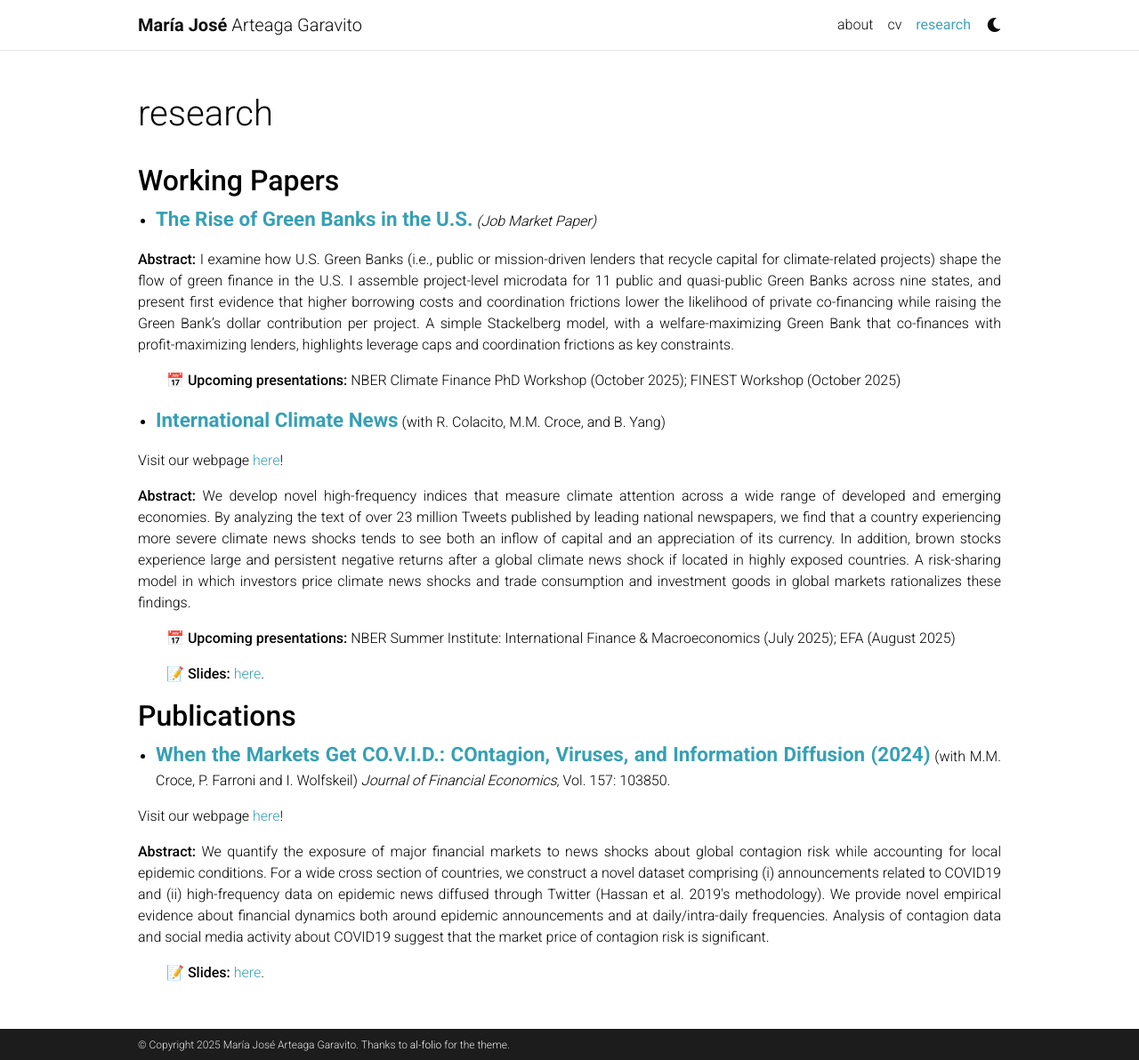
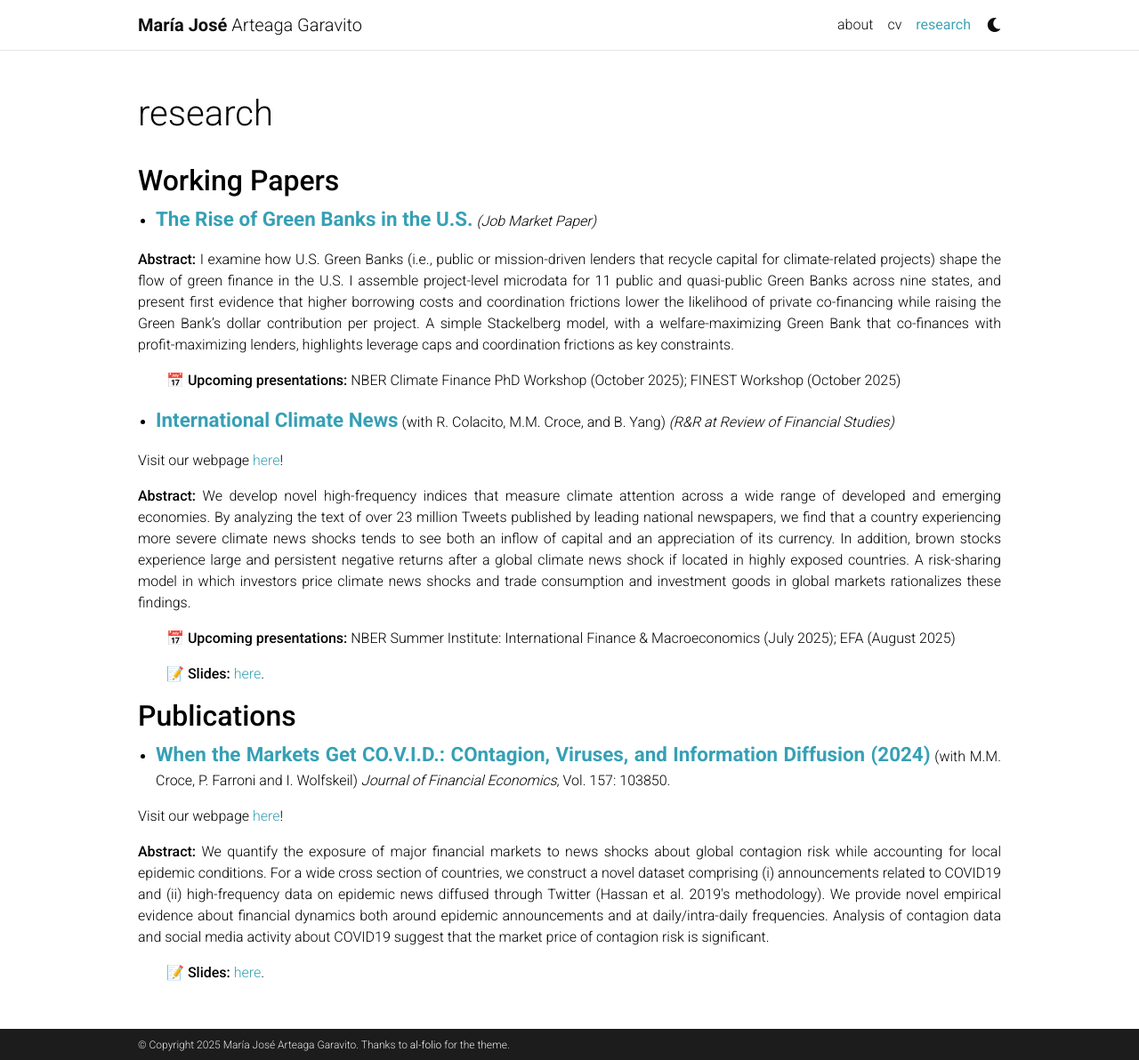
Before and after one commit to majoarteaga/majoarteaga.github.io, a Jekyll site: the page built from _pages/research.md, in a window 1280 px wide and 1192 px high. Shown: the whole window at 89% size. Built offline with Jekyll 4.4.1, drawn with Linux system fonts in a browser that asks for light colours; comment, search, counter and statistics services are not loaded; a style sheet for code colours, icons or effects is not loaded.

Commit message:
Update research.md

```diff
--- a/_pages/research.md
+++ b/_pages/research.md
@@ -39,7 +39,7 @@ nav_order: 6
 
 <div class="text-column">
     <ul>
-    <li><a href="https://papers.ssrn.com/sol3/papers.cfm?abstract_id=4713016" class="paper-title">International Climate News</a> (with R. Colacito, M.M. Croce, and B. Yang)</li>
+    <li><a href="https://papers.ssrn.com/sol3/papers.cfm?abstract_id=4713016" class="paper-title">International Climate News</a> (with R. Colacito, M.M. Croce, and B. Yang) <em>(R&amp;R at Review of Financial Studies)</em></li>
     </ul>
     <p>Visit our webpage <a href="https://sites.google.com/view/internationalclimatenews/home">here</a>!</p>
     <p><strong>Abstract:</strong> We develop novel high-frequency indices that measure climate attention across a wide range of developed and emerging economies. By analyzing the text of over 23 million Tweets published by leading national newspapers, we find that a country experiencing more severe climate news shocks tends to see both an inflow of capital and an appreciation of its currency. In addition, brown stocks  experience large and persistent negative returns after a global climate news shock if located in highly exposed countries. A risk-sharing model in which investors price climate news shocks and trade consumption and investment goods in global markets rationalizes these findings.</p>
```
